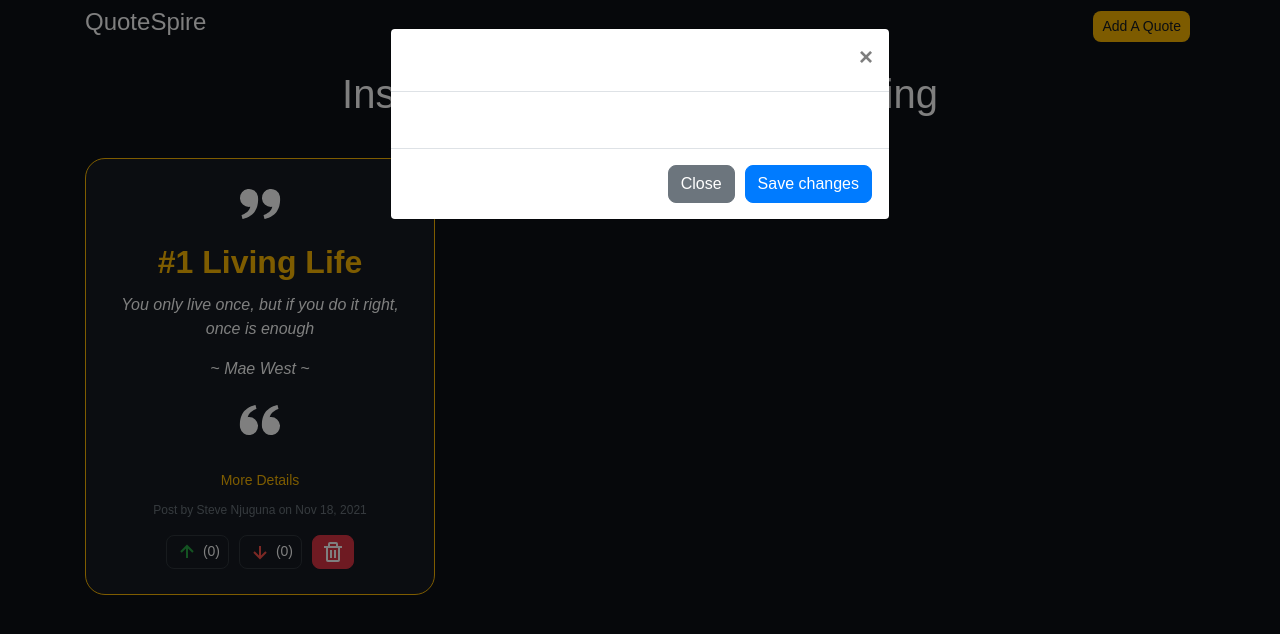
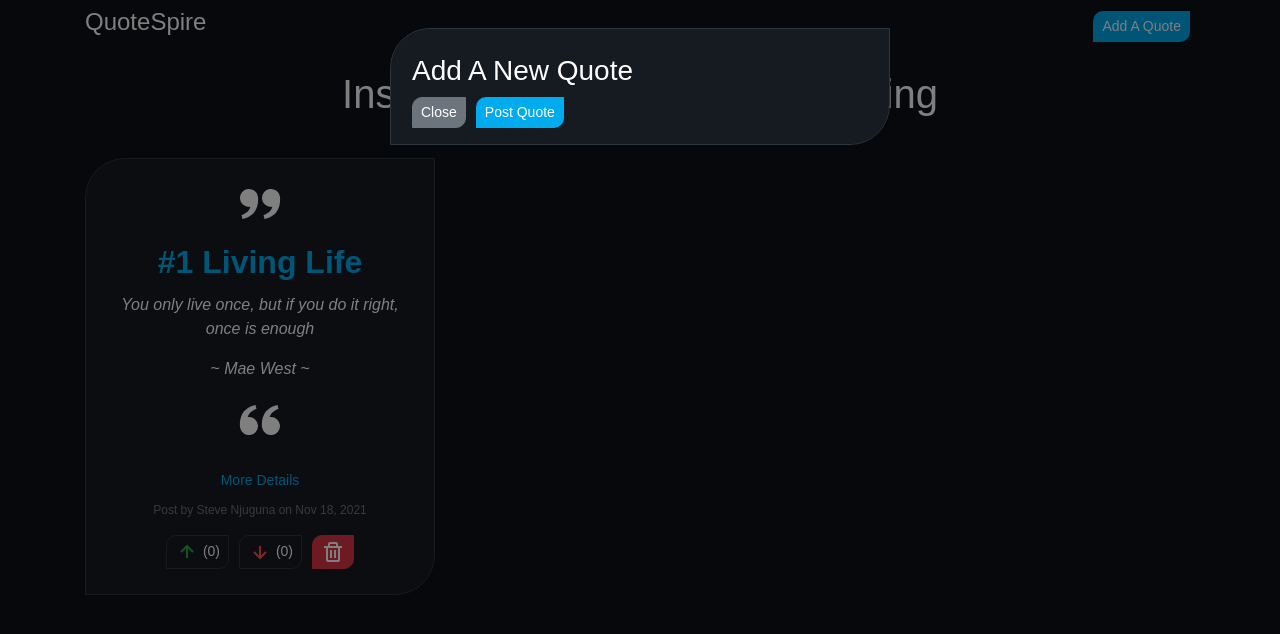
Before and after one commit to steve-njuguna-k/Angular-Quotes-App, an Angular app: page / in a window 1280 px wide. Both pictures are taken after a click on the button "Add A Quote". Shown: the top 634 px of the page. Built offline with nearby package versions, Linux system fonts and the light colour scheme; a web font is replaced by a local one.

Commit message:
Changed button style & colour to #00acee

```diff
--- a/src/app/components/quotes/quotes.component.html
+++ b/src/app/components/quotes/quotes.component.html
@@ -46,18 +46,13 @@
 <div class="modal fade" id="exampleModal" tabindex="-1" aria-labelledby="exampleModalLabel" aria-hidden="true" data-backdrop="static" data-keyboard="false">
     <div class="modal-dialog">
       <div class="modal-content">
-        <div class="modal-header">
-          <h5 class="modal-title" id="exampleModalLabel">Modal title</h5>
-          <button type="button" class="close" data-dismiss="modal" aria-label="Close">
-            <span aria-hidden="true">&times;</span>
-          </button>
-        </div>
         <div class="modal-body">
-          ...
-        </div>
-        <div class="modal-footer">
-          <button type="button" class="btn btn-secondary" data-dismiss="modal">Close</button>
-          <button type="button" class="btn btn-primary">Save changes</button>
+            <div class="m-title">
+                <h3 class="modal-title" id="exampleModalLabel">Add A New Quote</h3>
+            </div>
+
+            <button type="button" class="btn btn-sm btn-secondary" data-dismiss="modal">Close</button>
+            <button type="submit" class="btn btn-sm btn-yellow">Post Quote</button>
         </div>
       </div>
     </div>
--- a/src/styles.css
+++ b/src/styles.css
@@ -17,17 +17,17 @@ a:hover{
 
 .navbar{
     background-color: #0D1117;
-    border-color: #fcb800;
+    border-color: #00acee;
 }
 
 .btn-yellow{
-    background-color: #fcb800;
-    color: #161B22;
+    background-color: #00acee;
+    color: #fff;
 }
 
 .btn-yellow:hover{
-    background-color: #fcb800;
-    color: #161B22;
+    background-color: #00acee;
+    color: #fff;
 }
 
 .title-section{
@@ -40,14 +40,14 @@ a:hover{
 
 .card{
     background-color: #161b22;
-    border-color: #fcb800;
+    border-color: #30363d;
     color: #fff;
-    border-radius: 20px;
+    border-radius: 40px 0px 40px 0px;
 }
 
 .card-title{
     font-family: "Fondamento",Arial,sans-serif;
-    color: #fcb800;
+    color: #00acee;
 }
 
 .footer {
@@ -58,11 +58,11 @@ a:hover{
 .btn{
     margin-right: 5px;
     margin-left: 5px;
-    border-radius: 8px;
+    border-radius: 10px 0px 10px 0px;
 }
 
 .btn-link{
-    color: #fcb800;
+    color: #00acee;
     text-decoration: none;
     margin-bottom: 5px;
 }
@@ -84,3 +84,24 @@ a:hover{
 .col-md-4{
     margin-bottom: 30px;
 }
+
+.m-title{
+    margin-top: 5px;
+    margin-bottom: 5px;
+    margin-left: 5px;
+}
+
+.modal-content{
+    background-color: #161b22;
+    border: 1px solid #30363d;
+    border-radius: 40px 0px 40px 0px;
+}
+
+.close{
+    color: #fff;
+    background-color: #30363d;
+}
+
+.close:hover{
+    color: #fff;
+}
```
